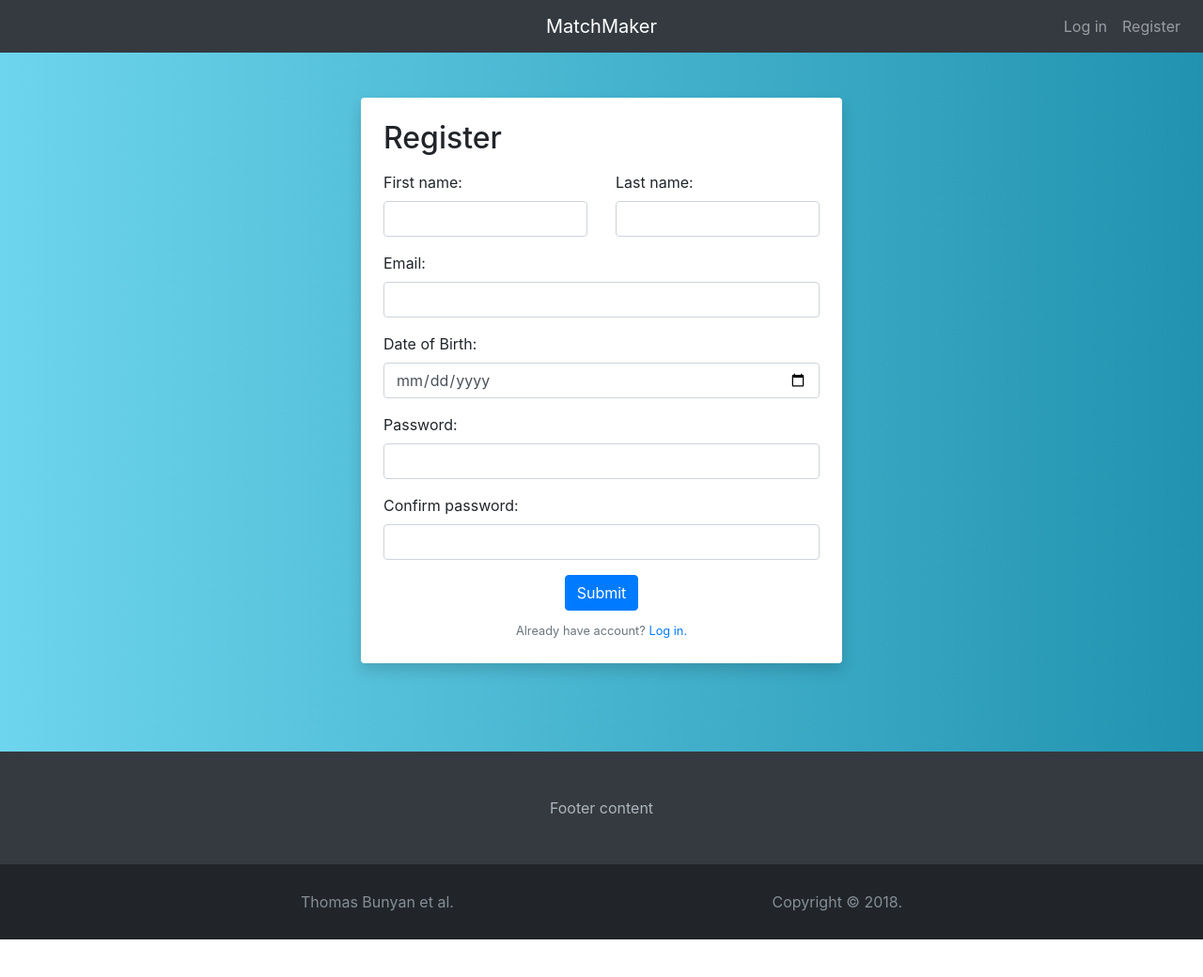
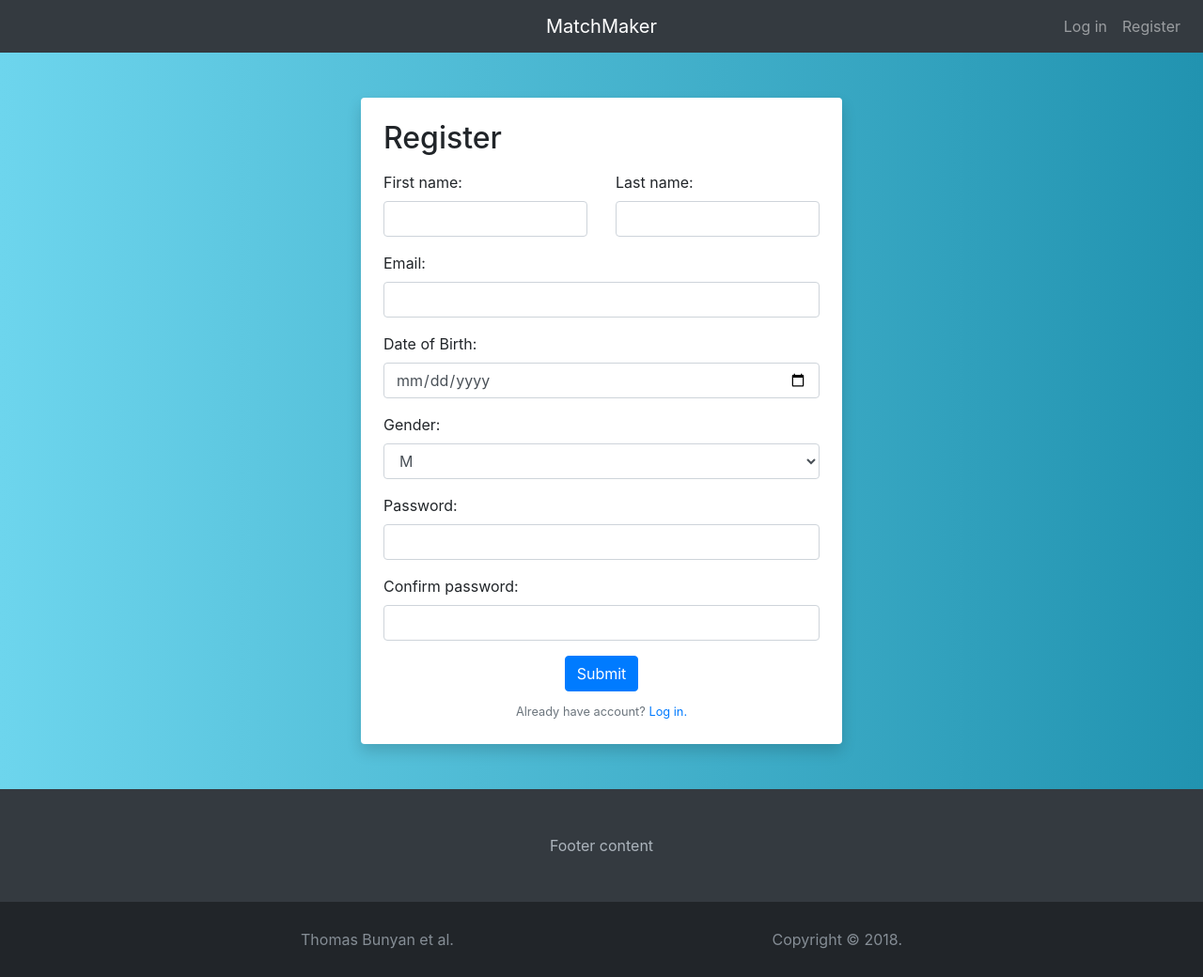
Before and after one commit to thomasbunyan/matchmaking-site, a Django app: page /register/ in a window 1280 px wide. Shown: the whole page at 94% size. Before the commit the page ends 1000 px from the top, so only its background shows below. Run offline with Django 3.2, Linux system fonts and the light colour scheme; some libraries are stand-ins or nearby versions.

Commit message:
Added gender on registration form

```diff
--- a/users/forms.py
+++ b/users/forms.py
@@ -20,7 +20,7 @@
     dob = forms.DateField(required=True)
     class Meta:
         model = Profile
-        fields = ['dob']
+        fields = ['dob', 'gender']
 
 
 class UserUpdateForm(forms.ModelForm):
--- a/users/templates/users/register.html
+++ b/users/templates/users/register.html
@@ -40,6 +40,14 @@
                 <div id="errorDob" class="invalid-feedback">Invalid Dob</div>
             </div>
             <div class="form-group">
+                <label for="gender">Gender:</label>
+                <select class="form-control" name="gender" id="gender">
+                    <option>M</option>
+                    <option>F</option>
+                  </select>
+                <div id="errorGender" class="invalid-feedback">Invalid Gender</div>
+            </div>
+            <div class="form-group">
                 <label for="password1">Password:</label>
                 <input type="password" name="password1" id="password" class="form-control" autocomplete="new-password">
                 <div id="errorPassword" class="invalid-feedback">Invalid password</div>
```
Also changed, not shown: users/views.py (+3 -7 lines), db.sqlite3.
